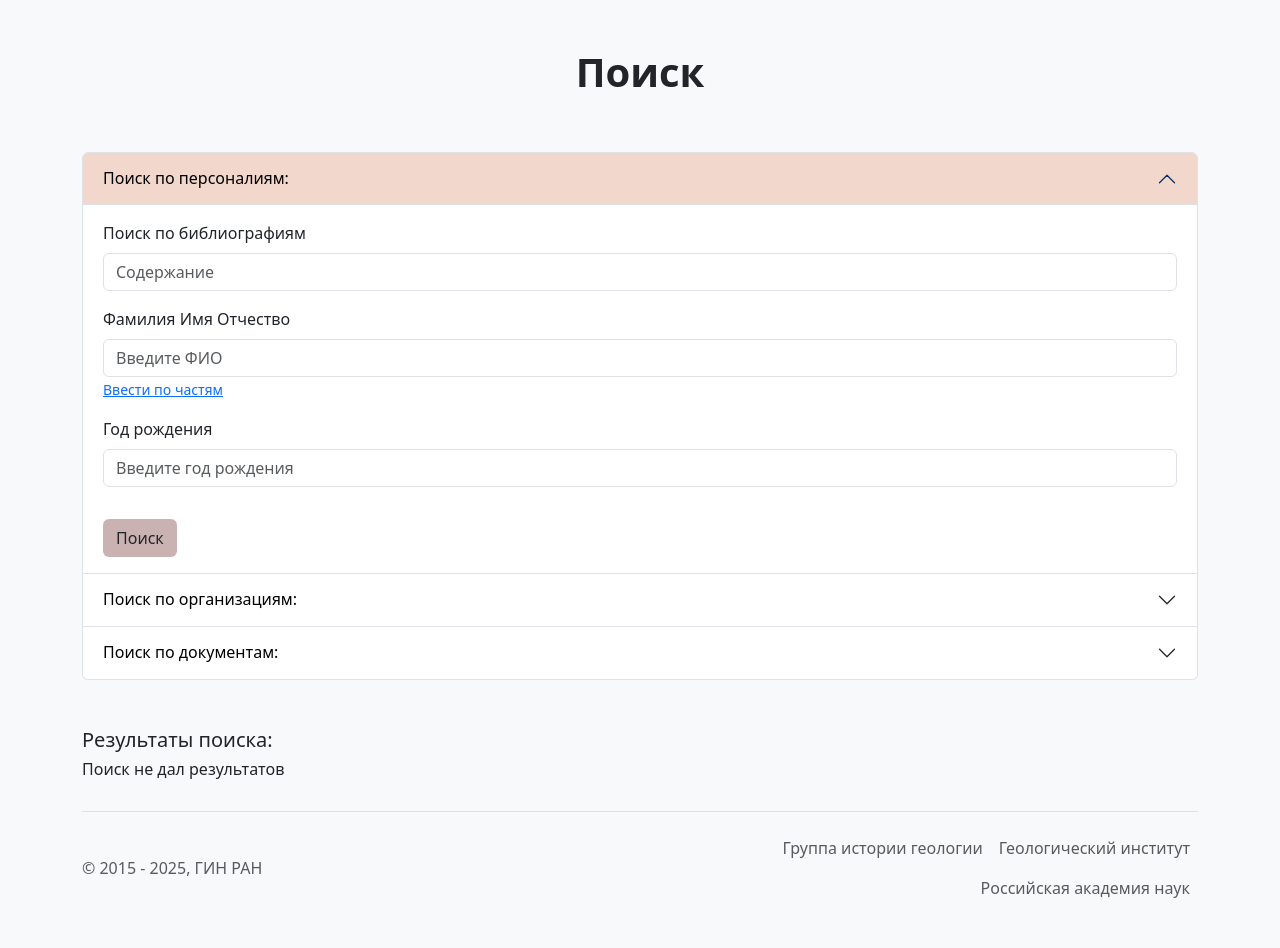
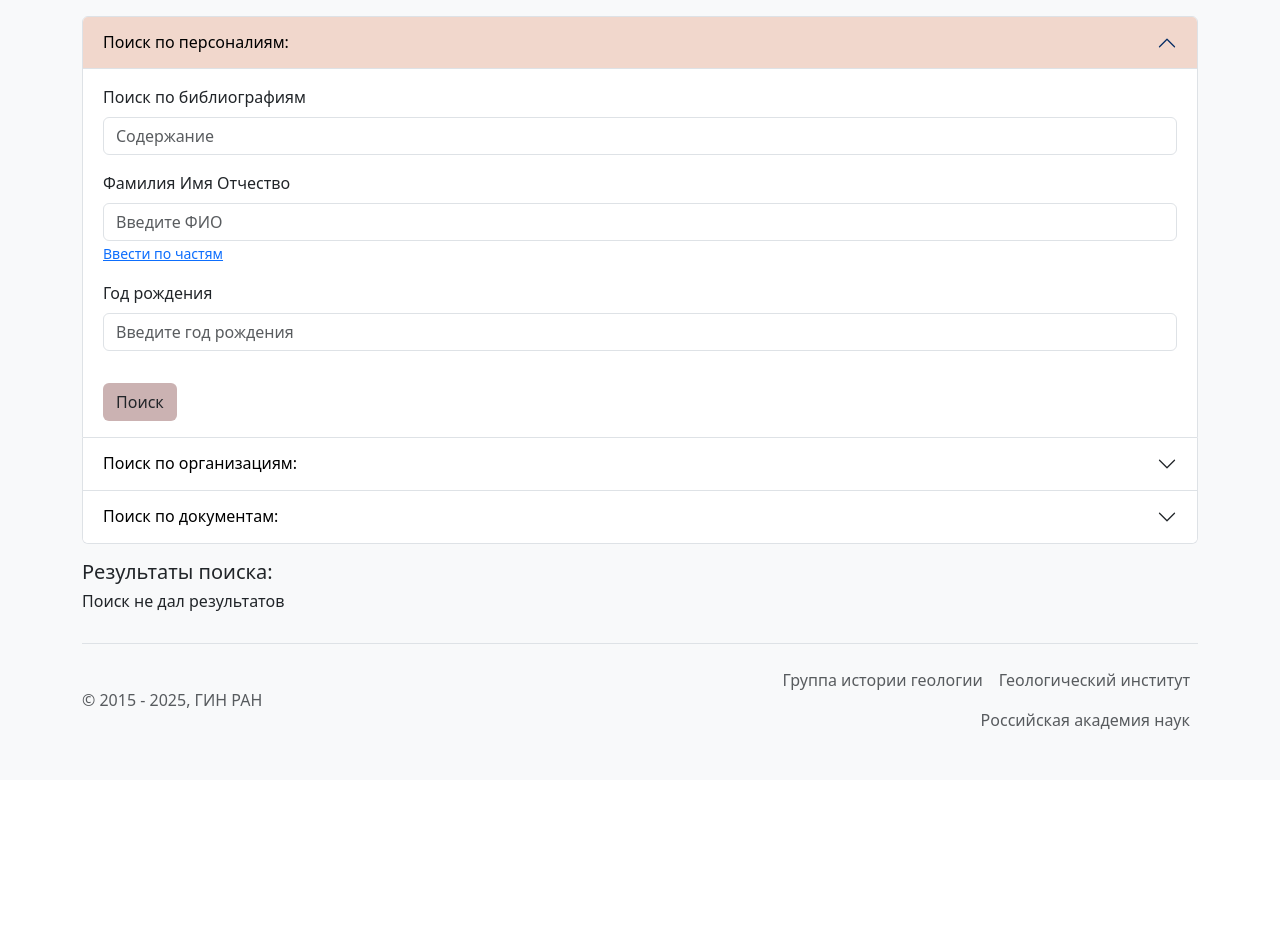
Before and after one commit to BUSH222/higeo_is, a Flask app: page /search in a window 1280 px wide. Shown: the part 76-1024 px from the top of the page. After the commit the page ends 806 px from the top, so only its background shows below. Run offline with Flask 3, Linux system fonts and the light colour scheme; parts of the project's set-up code (start-up, migrations or seed data) failed here and were passed over.

Commit message:
more compact

```diff
--- a/helper/db/initialise_database.py
+++ b/helper/db/initialise_database.py
@@ -43,6 +43,8 @@ def create_database():
         query = sql.SQL("CREATE DATABASE {} WITH\
                         OWNER = postgres\
                         ENCODING = 'UTF8'\
+                        LC_COLLATE='ru_RU.UTF-8'\
+                        LC_CTYPE='ru_RU.UTF-8'\
                         CONNECTION LIMIT = -1\
                         IS_TEMPLATE = False;").format(sql.Identifier(DATABASE_NAME))
         cursor.execute(query)
--- a/main.py
+++ b/main.py
@@ -120,7 +120,7 @@ def search():
         return render_template('search.html', page=page, results=out_res)
     elif request.args.get('content'):
         content = request.args.get('content')
-        query = select(Person).filter(Person.bibliography.ilike(f'%{content}%')).order_by(Person.surname)
+        query = select(Person).filter(Person.bibliography.ilike(f'%{content}%')).order_by(func.lower(Person.surname))
         results = []
         with Session(engine) as session:
             data = session.execute(query)
@@ -162,7 +162,7 @@ def search():
                 where_stmt.append(extract('year', Person.birth_date) == int(year_query))
 
         final_where_stmt = and_(*where_stmt) if where_stmt else True
-        stmt = select(Person).where(final_where_stmt).order_by(Person.surname)
+        stmt = select(Person).where(final_where_stmt).order_by(func.lower(Person.surname))
         results = []
         with Session(engine) as session:
             data = session.execute(stmt)
@@ -175,9 +175,11 @@ def search():
         obj = {'org': Organization, 'doc': Document}[obj_type]
         query = request.args.get('name')
         if query is not None:
-            stmt = select(obj.id, obj.name).where(func.lower(obj.name).startswith(query.lower())).order_by(obj.name)
+            stmt = select(obj.id, obj.name)\
+                .where(func.lower(obj.name)
+                       .startswith(query.lower())).order_by(func.lower(obj.name))
         else:
-            stmt = select(obj.id, obj.name).order_by(obj.name)
+            stmt = select(obj.id, obj.name).order_by(func.lower(obj.name))
         results = []
         with Session(engine) as session:
             data = session.execute(stmt)
--- a/static/base.css
+++ b/static/base.css
@@ -50,3 +50,8 @@ p.GIN{
 .card-header {
 	background-color: #f1d7cc !important;
 }
+
+.m-02 {
+	margin-top: 0.1rem !important;
+	margin-bottom: 0.1rem !important;
+}
--- a/templates/about.html
+++ b/templates/about.html
@@ -3,7 +3,7 @@
 
 {% block content %}
 
-<div class="container mt-5">
+<div class="container mt-3">
     <div class="row">
         <div class="col-12">
             <div class="card rounded">
--- a/templates/index.html
+++ b/templates/index.html
@@ -3,7 +3,7 @@
 {% block title %}About{% endblock %}
 
 {% block content %}
-<div class="container mt-5">
+<div class="container mt-3">
     <div class="row">
         <div class="col-12">
             <div class="card rounded">
--- a/templates/new.html
+++ b/templates/new.html
@@ -4,7 +4,7 @@
 
 {% block content %}
 <div class="container">
-    <div class="row mt-5">
+    <div class="row mt-3">
         <h1 class="d-flex justify-content-center fw-bold">{{ page.heading }}</h1>
     </div>
     <form id="edit-form" method="POST" action="/save?type={{ obj_type }}">
--- a/templates/search.html
+++ b/templates/search.html
@@ -5,11 +5,8 @@
 {% block content %}
 
 <div class="container">
-    <div class="row mt-5">
-        <h1 class="d-flex justify-content-center fw-bold">{{page.heading}}</h1>
-    </div>
 
-    <div class="accordion mt-5" id="accordion1">
+    <div class="accordion mt-3" id="accordion1">
         <div class="accordion-item">
             <h2 class="accordion-header " id="heading1">
                 <button
@@ -168,12 +165,12 @@
         <a name="" id="" class="btn mt-2 mb-2 higeo-color-1" href="/new?type=doc" role="button">New document</a>
     {% endif %}
 
-    <div class="mt-5">
-        <h5>Результаты поиска:</h5>
+    <div class="mt-3">
+        <h5 class="mb-2">Результаты поиска:</h5>
         <ul class="list-group">
             {% if results %}
                 {% for item in results %}
-                <li class="list-group-item">
+                <li class="list-group-item py-1 px-2">
                     <a href="/view?type={{item[0]}}&id={{item[1]}}">{{item[2]}}</a>
                 </li>
                 {% endfor %}
```
Also changed, not shown: templates/view.html (+4 -4 lines).
